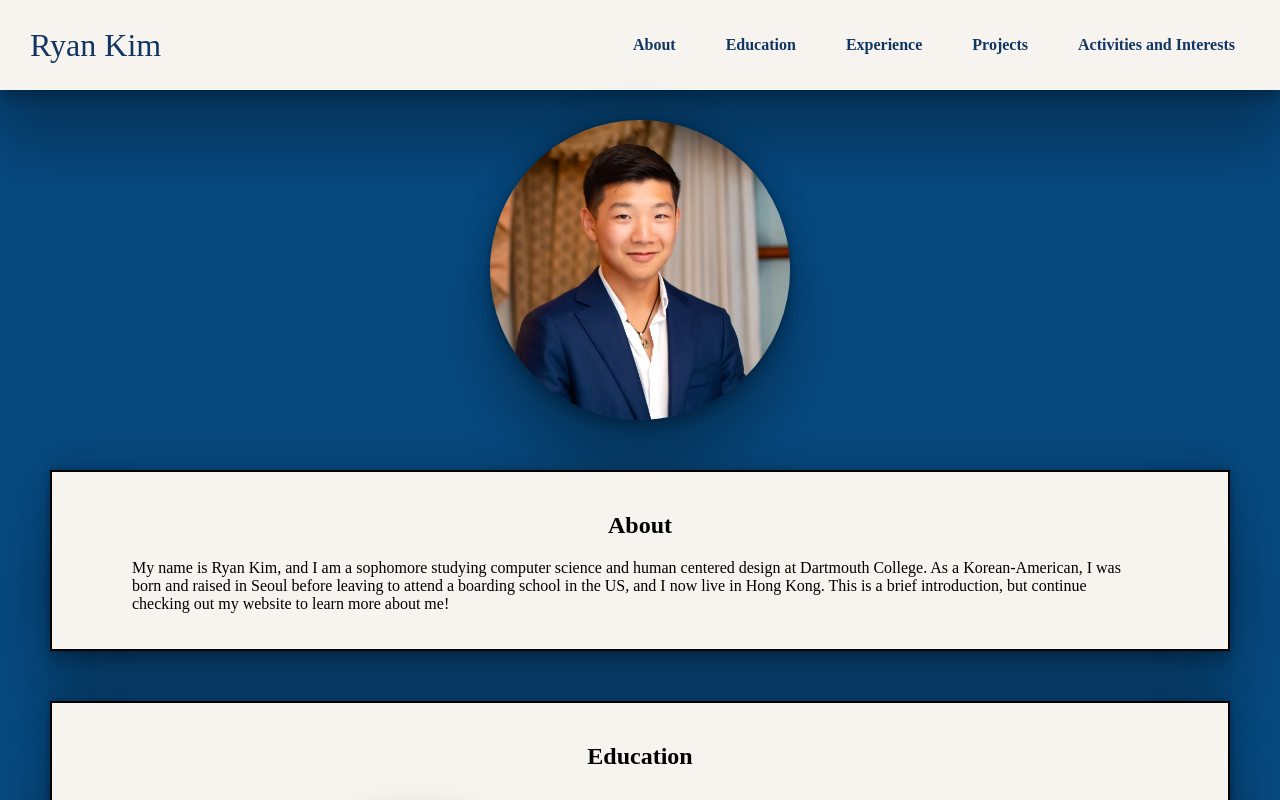
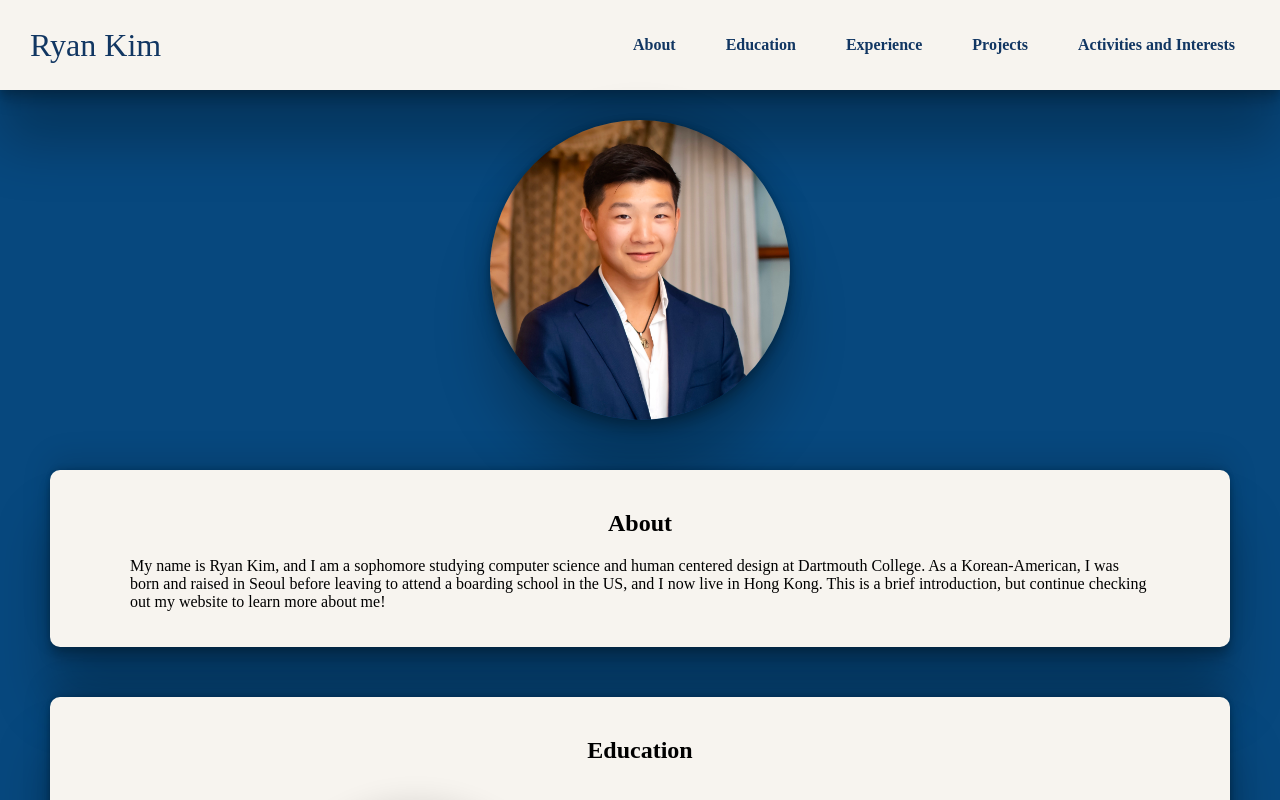
Before and after one commit to rykimmy/personal-website-react, a React (Vite) app: page / in a window 1280 px wide. Shown: the top 800 px of the page. Built offline with nearby package versions, Linux system fonts and the light colour scheme.

Commit message:
changed border and border colors for body content items

```diff
--- a/src/styles.css
+++ b/src/styles.css
@@ -80,7 +80,9 @@ nav {
 
     padding: 20px;
     margin: 50px;
-    border: 2px solid;
+    /* border: 2px solid;
+    border-color: #07487e; */
+    border-radius: 10px;
 
     box-shadow: rgba(0, 0, 0, 0.25) 0px 54px 55px, rgba(0, 0, 0, 0.12) 0px -12px 30px, rgba(0, 0, 0, 0.12) 0px 4px 6px, rgba(0, 0, 0, 0.17) 0px 12px 13px, rgba(0, 0, 0, 0.09) 0px -3px 5px;
 }
```
Also changed, not shown: src/App.jsx (+4 -4 lines).
